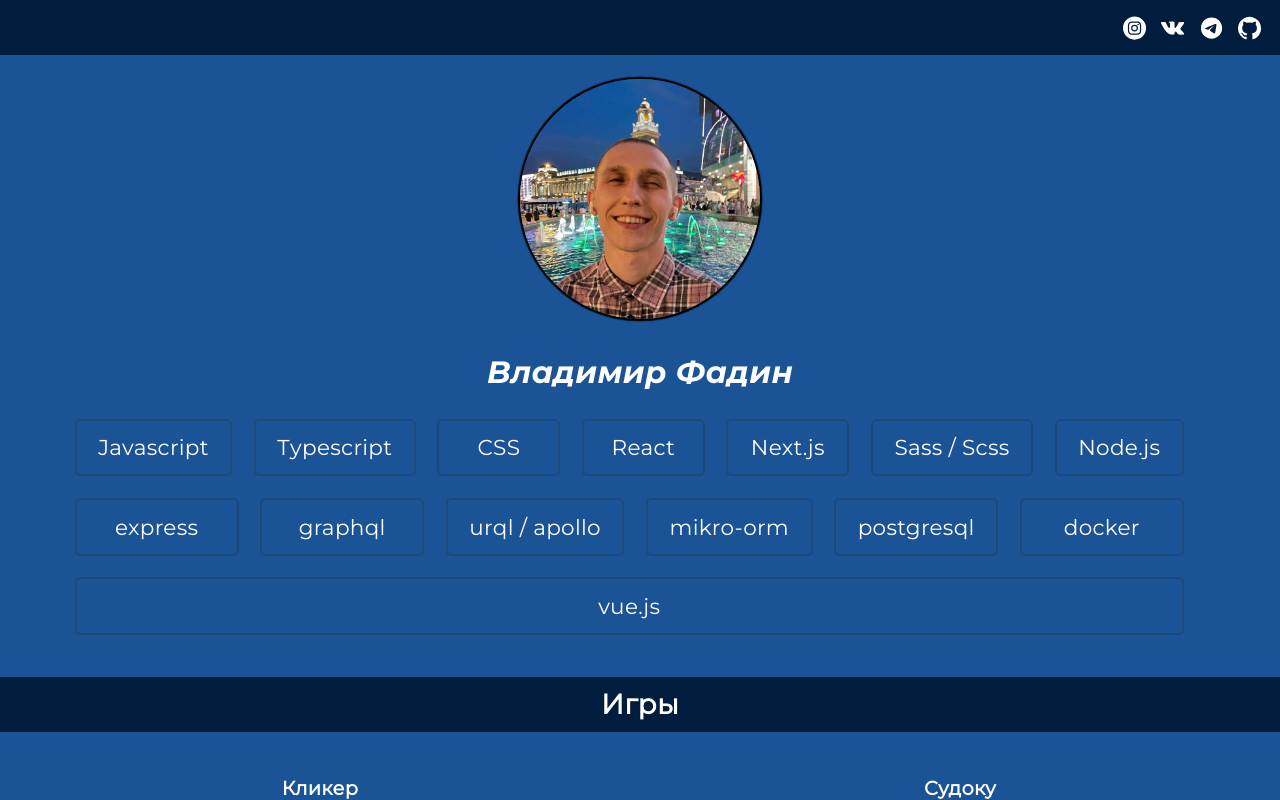
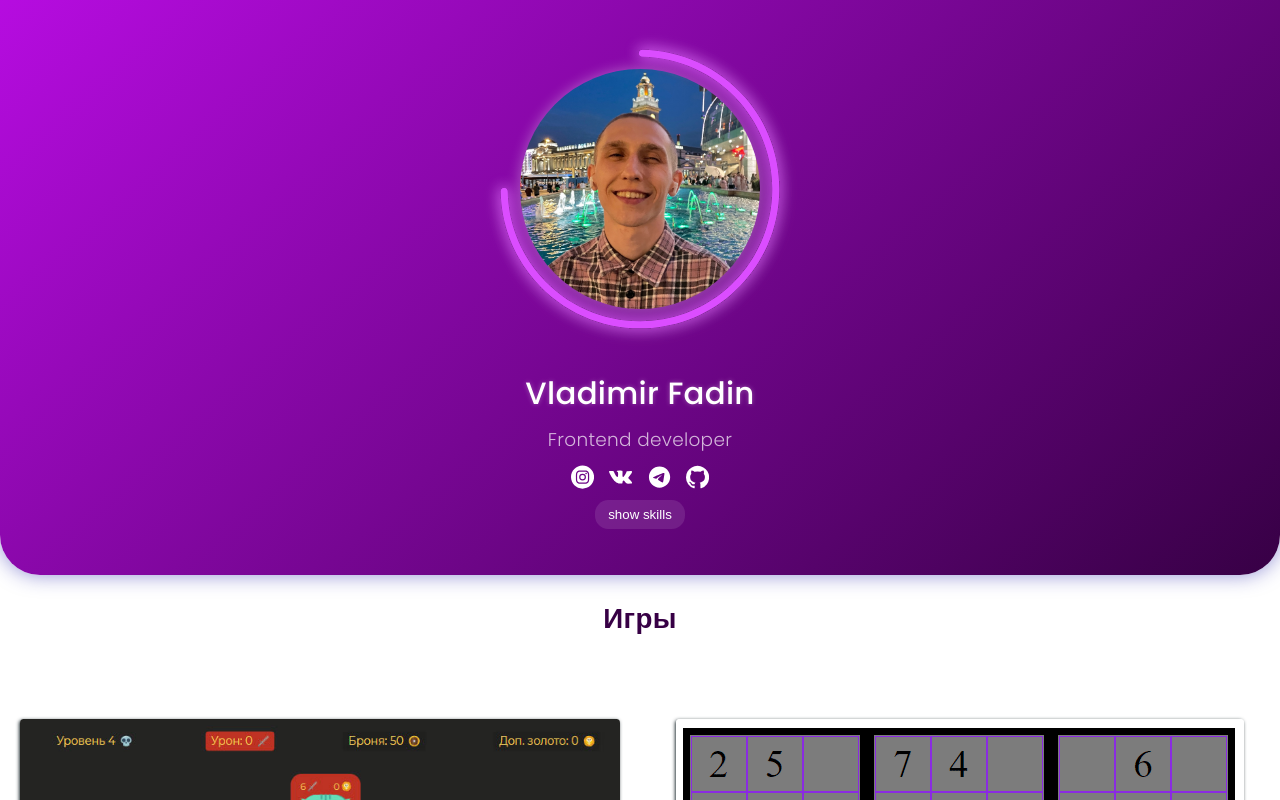
Before and after one commit to Fadinv/portfolio-templates, a Next.js app: page / in a window 1280 px wide. Shown: the top 800 px of the page. Built offline with nearby package versions, Linux system fonts and the light colour scheme.

Commit message:
some changes

```diff
--- a/pages/Components/Description/Description.module.css
+++ b/pages/Components/Description/Description.module.css
@@ -1,5 +1,5 @@
 .Description {
-
+    color: #370045
 }
 
 .Description > * + * {
--- a/pages/Components/Me/Header/Socials/styles.module.sass
+++ b/pages/Components/Me/Header/Socials/styles.module.sass
@@ -1,14 +1,16 @@
 .social
 	display: flex
 	flex-direction: row
-	width: 100%
-	justify-content: flex-end
-	align-items: center
+	//width: 100%
+	//justify-content: flex-end
+	//align-items: center
+
+	> * + *
+		margin-left: 1em
 
 	> a
 		display: flex
 		font-size: 1rem
-		margin-left: 1em
 		flex-direction: row
 		justify-content: center
 		align-items: center
@@ -21,4 +23,4 @@
 		transition: fill .3s ease-out
 
 	> a > svg:hover
-		fill: #219ebc
+		fill: rgb(222, 90, 255)
--- a/pages/Components/Me/Header/header.tsx
+++ b/pages/Components/Me/Header/header.tsx
@@ -6,7 +6,7 @@ const Header = () => {
 	return (
 		<div className={styles.header}>
 			{/*<MainLink/>*/}
-			<Socials/>
+
 		</div>
 	);
 };
--- a/pages/Components/Me/Header/styles.module.sass
+++ b/pages/Components/Me/Header/styles.module.sass
@@ -2,4 +2,4 @@
 	width: 100%
 	display: flex
 	padding: .25em 1em
-	background: #001d3d
+	justify-content: center
--- a/pages/Components/Me/me.tsx
+++ b/pages/Components/Me/me.tsx
@@ -1,13 +1,63 @@
-import React from 'react';
+import React, {createRef, useEffect, useState} from 'react';
+import Header from './Header/header';
+import Socials from './Header/Socials/socials';
 import styles from './styles.module.sass';
 
 const Me = () => {
+	const [showSkills, setShowSkills] = useState(false)
+	const [height, setHeight] = useState(0)
+	const skillsWrapRef = createRef<HTMLDivElement>();
+
+	useEffect(() => {
+		setHeight(skillsWrapRef.current.getBoundingClientRect().height)
+	}, [showSkills])
+
 	return (
 		<div className={styles.me}>
-			<img className={styles.me__photo} alt={''} src={'/me1.jpeg'}/>
-			<span className={styles.me__name}>Владимир Фадин</span>
-			<div className={styles.me__infoBar}>
-			<div className={styles.me__skillsBarWrapper}>
+			<div className={styles.me__flexRow}>
+				<div className={styles.me__photo} style={{backgroundImage: 'url(/me1.jpeg)'}}>
+					<svg className={styles.me__photoCircle} width="240" height="240" viewBox="0 0 240 240" fill="none" xmlns="http://www.w3.org/2000/svg">
+						<g filter="url(#filter0_d_16_162)">
+							<path fill-rule="evenodd" clip-rule="evenodd" d="M12.7551 119.035C11.2244 119.035 9.97599 120.268 10.0004 121.799C10.3984 146.804 19.2802 171.81 36.9712 192.161C76.8295 238.013 146.311 242.872 192.163 203.014C238.015 163.155 242.873 93.6735 203.015 47.8217C181.701 23.3026 151.916 10.5057 121.803 10.0004C120.272 9.97469 119.037 11.2234 119.037 12.755C119.037 14.3049 120.3 15.5537 121.85 15.5818C150.388 16.0985 178.604 28.2446 198.804 51.4822C236.64 95.0082 232.028 160.965 188.502 198.802C144.976 236.638 79.019 232.026 41.1825 188.5C24.4227 169.221 15.9917 145.539 15.5821 121.851C15.5553 120.3 14.306 119.035 12.7551 119.035Z" fill="#DB4DFF"/>
+						</g>
+						<defs>
+							<filter id="filter0_d_16_162" x="0" y="0" width="240" height="239.998" filterUnits="userSpaceOnUse" color-interpolation-filters="sRGB">
+								<feFlood flood-opacity="0" result="BackgroundImageFix"/>
+								<feColorMatrix in="SourceAlpha" type="matrix" values="0 0 0 0 0 0 0 0 0 0 0 0 0 0 0 0 0 0 127 0" result="hardAlpha"/>
+								<feOffset/>
+								<feGaussianBlur stdDeviation="5"/>
+								<feComposite in2="hardAlpha" operator="out"/>
+								<feColorMatrix type="matrix" values="0 0 0 0 0.858824 0 0 0 0 0.301961 0 0 0 0 1 0 0 0 0.75 0"/>
+								<feBlend mode="normal" in2="BackgroundImageFix" result="effect1_dropShadow_16_162"/>
+								<feBlend mode="normal" in="SourceGraphic" in2="effect1_dropShadow_16_162" result="shape"/>
+							</filter>
+						</defs>
+					</svg>
+				</div>
+				<div className={styles.me__info}>
+					<span className={styles.me__name}>Vladimir Fadin</span>
+					<span className={styles.me__job}>Frontend developer</span>
+					<div className={styles.me__socialsBox}>
+						<Socials/>
+					</div>
+				</div>
+			</div>
+			<button
+				className={styles.me__btn}
+				onClick={() => setShowSkills(!showSkills)}
+			>
+				show skills
+			</button>
+			<div
+				className={styles.me__infoBar}
+				style={{
+					height: !showSkills ? 0 : `calc(${height}px + 1.15em)`
+				}}
+			>
+				<div
+					ref={skillsWrapRef}
+					className={styles.me__skillsBarWrapper}
+				>
 					<div className={styles.me__skillsBar}>
 						<div className={styles.me__skill}>Javascript</div>
 						<div className={styles.me__skill}>Typescript</div>
--- a/pages/Components/Me/styles.module.sass
+++ b/pages/Components/Me/styles.module.sass
@@ -1,6 +1,9 @@
 .me
-	margin-top: 1em
+	background: linear-gradient(318.97deg, #370045 0%, #B60CE0 100%, rgba(222, 90, 255, 0.87) 100%)
+	box-shadow: 0 0 20px rgba(36, 33, 171, 0.5)
+	border-radius: 0 0 40px 40px
 	font-size: 1.5rem
+	padding-bottom: 2em
 	display: flex
 	flex-direction: column
 	justify-content: center
@@ -9,22 +12,79 @@
 	*
 		box-sizing: border-box
 
+	&__info
+		display: flex
+		flex-direction: column
+		justify-content: center
+		align-items: center
+
+	&__flexRow
+		display: flex
+		flex-direction: column
+		justify-content: center
+		align-items: center
+
 	&__photo
-		width: 30vh
-		height: 30vh
+		background-size: 100%
+		position: relative
+		width: 15vh
+		height: 15vh
+		margin-top: 3em
+		background-position: bottom
+		filter: drop-shadow(0px 0px 7px rgba(255, 255, 255, 0.35))
 		display: block
 		object-fit: cover
 		border-radius: 50%
-		box-shadow: 0 0 .05em .1em black
+		&._big
+			width: 15vh
+			height: 15vh
+
+	&__photoCircle
+		position: absolute
+		top: -2vh
+		left: -2vh
+		right: -2vh
+		bottom: -2vh
+		width: calc(100% + 4vh)
+		height: calc(100% + 4vh)
 
 	&__name
-		margin-top: 1em
+		margin-top: 2em
 		font-size: 2rem
-		font-weight: bold
-		font-style: italic
+		font-weight: 500
+		text-shadow: 0 0 5px rgba(255, 255, 255, 0.3)
+
+	&__job
+		margin-top: .5em
+		font-weight: 300
+		font-size: 1.2rem
+		color: #FFFFFF
+		opacity: .7
+
+	&__socialsBox
+		display: flex
+		flex-direction: column
+		justify-content: center
+		align-items: center
+
+	&__btn
+		padding: .5em 1em
+		color: #fff
+		background: rgba(#fff, .1)
+		border-radius: 1em
+		outline: none
+		border: none
+		cursor: pointer
+		transition: background .3s ease-out
+
+		&:hover
+			background: rgba(#fff, .25)
 
 	&__infoBar
-		padding: 0 1.5em
+		height: 0
+		transition: height .5s ease-out
+		overflow: hidden
+		padding: 0 2em 0
 		display: flex
 		width: 100%
 		max-width: 1200px
@@ -33,13 +93,14 @@
 
 	&__skillsBarWrapper
 		margin-top: 1em
+		height: max-content
 		width: 100%
 		display: flex
 		flex-direction: column
 		align-items: flex-start
 
 	&__skillsBar
-		font-size: 1.4rem
+		font-size: 1.15rem
 		width: 100%
 		max-width: 1200px
 		display: flex
@@ -52,16 +113,41 @@
 		margin-top: -1em
 
 	&__skillsBar > *
-		padding: 1em
+		padding: .25em 1em
 		margin-left: 1em
 		margin-top: 1em
 		white-space: nowrap
 		flex: 1
 
 	&__skill
-		border: .1em solid rgba(#232C38, .3)
-		padding: .5em 1em
-		border-radius: .25em
-		transition: border .3s ease-out
+		outline: .1em solid rgb(222, 90, 255)
+		padding: .25em 1em
+		border-radius: 1em
+		transition: outline-color .3s ease-out, color .3s ease-out
 		&:hover
-			border: .1em solid #232C38
+			color: rgb(222, 90, 255)
+			outline: .1em solid rgb(222, 90, 255)
+
+@media (min-width: 60em)
+	.me
+		//&__flexRow
+			flex-direction: row
+			justify-content: space-between
+			width: 100%
+			padding: 0 5em
+		//&__info
+			justify-content: flex-start
+			align-items: flex-start
+			margin-left: 5em
+		&__photo
+			width: 30vh
+			height: 30vh
+
+		&__photoCircle
+			position: absolute
+			top: -4vh
+			left: -4vh
+			right: -4vh
+			bottom: -4vh
+			width: calc(100% + 8vh)
+			height: calc(100% + 8vh)
--- a/pages/index.module.css
+++ b/pages/index.module.css
@@ -1,16 +1,22 @@
 @import url('https://fonts.googleapis.com/css2?family=Montserrat:ital,wght@0,400;1,300;1,700&display=swap');
+@import url('https://fonts.googleapis.com/css2?family=Poppins:wght@200;300;400;500;600&display=swap');
 
 .Index {
-    font-family: 'Montserrat', sans-serif;;
+    /*font-family: 'Montserrat', sans-serif;*/
+    font-family: 'Poppins', sans-serif;
     display: flex;
     flex-direction: column;
     padding: 0 0 2em 0;
     font-size: 1.2rem;
     text-align: center;
-    background: #1b5496;
     min-height: 100vh;
     color: white;
     transition: opacity .3s ease-out;
+    position: absolute;
+    top: 0;
+    left: 0;
+    right: 0;
+    bottom: 0;
 }
 
 .Me {
@@ -120,14 +126,11 @@
     display: flex;
     flex-direction: column;
     text-align: left;
-    margin-top: 1em;
     margin-bottom: 1em;
 }
 
 .Text {
     text-align: center;
-    padding: .25em 0;
-    color: white;
-    background-color: #001d3d;
+    color: #370045;
     width: 100%;
 }
--- a/pages/index.tsx
+++ b/pages/index.tsx
@@ -14,7 +14,6 @@ export default function Home() {
 
 	return (
 		<div style={{opacity: isLoaded ? '1' : '0'}} className={styles.Index}>
-			<Header/>
 
 			<Me/>
 
```
Also changed, not shown: public/purpe-circle.svg (added), 1 other file (tests, documents, lock files or other folders). Lines whose indentation alone changed are shown as unchanged.
